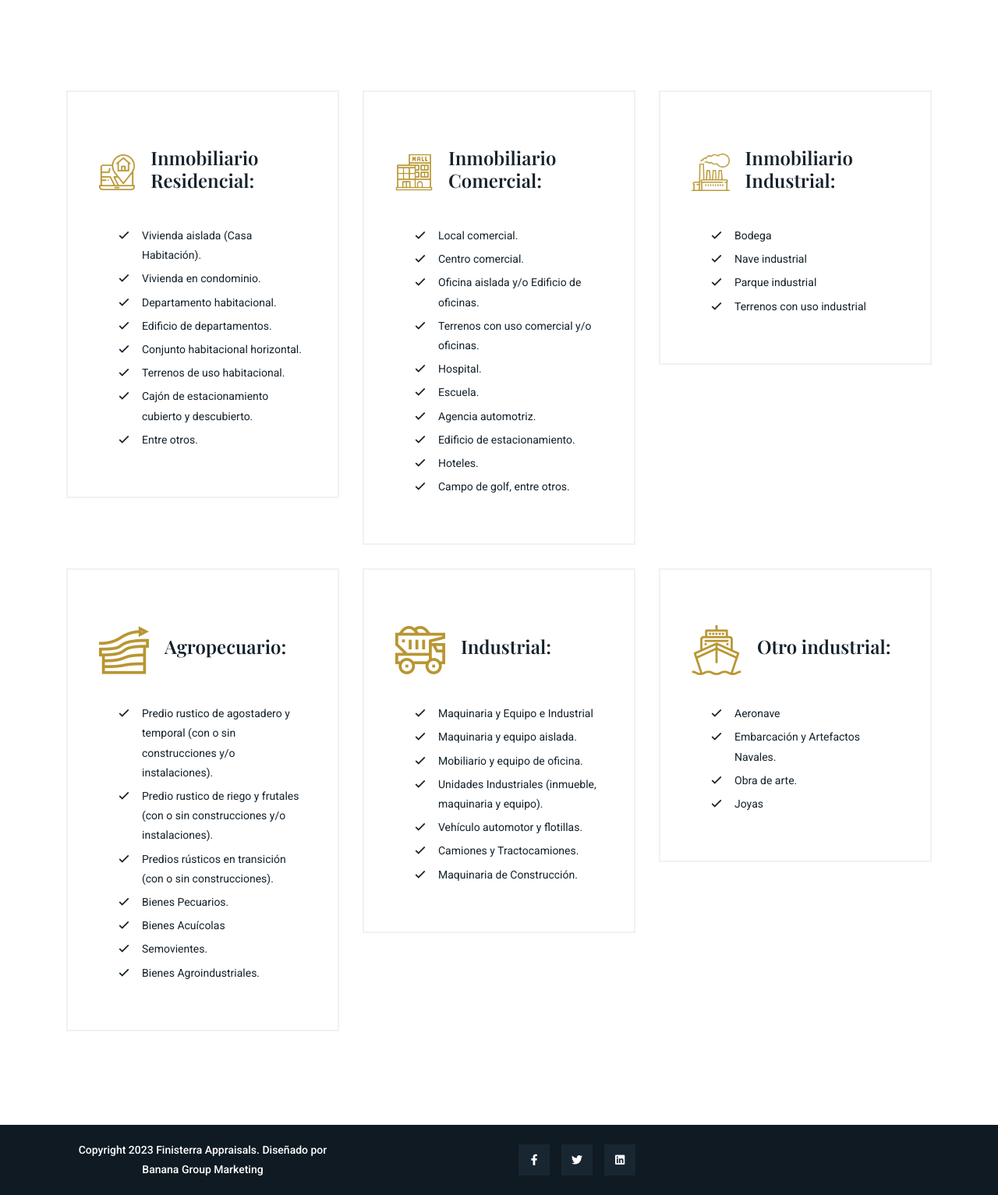
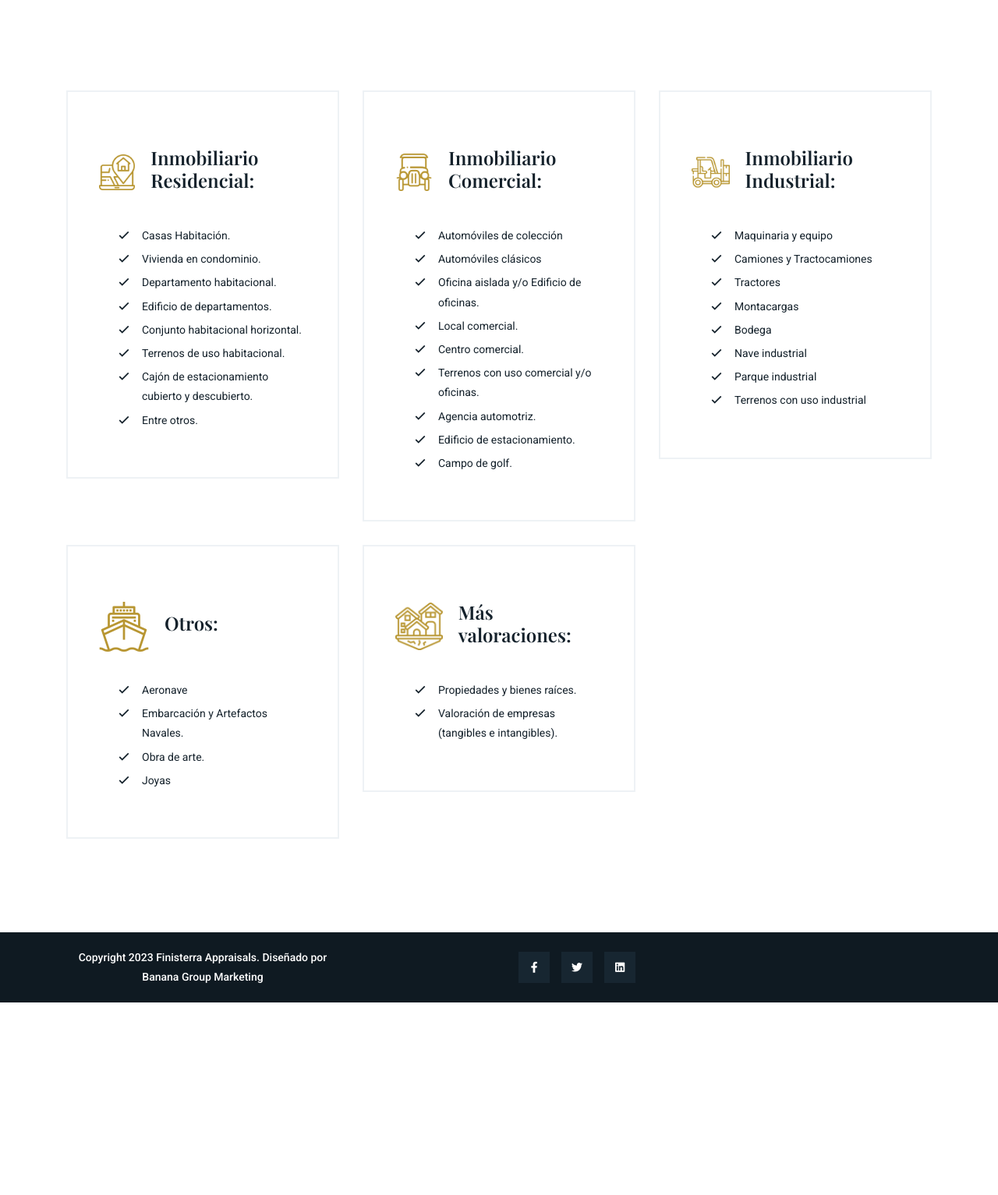
Before and after one commit to Ivonnemtz96/finisterra, a PHP site: page /bienes in a window 1280 px wide. Shown: the part 661-2194 px from the top of the page at 78% size. After the commit the page ends 1947 px from the top, so only its background shows below. Run offline with PHP 8.4, Linux system fonts and the light colour scheme; some libraries are stand-ins or nearby versions.

Commit message:
Se cambia texto de faqs, se cambian bienes y se agregan más, se cambios icons

```diff
--- a/modules/bienes.php
+++ b/modules/bienes.php
@@ -29,7 +29,7 @@
                     </div>
                     <p class="fw-500 mb-xl-10">
                     <ul>
-                        <li>Vivienda aislada (Casa Habitación).</li>
+                        <li>Casas Habitación.</li>
                         <li>Vivienda en condominio.</li>
                         <li>Departamento habitacional.</li>
                         <li>Edificio de departamentos.</li>
@@ -48,22 +48,24 @@
                 <div class="choose-us-box style-2 mb-xl-30">
                     <div class="top-sec">
                         <div class="icon">
-                            <img src="/assets/images/comercial.png" alt="">
+                            <img src="/assets/images/clasico.png" alt="">
                         </div>
                         <h4 class="fw-600 no-margin"><a href="">Inmobiliario Comercial:</a></h4>
                     </div>
                     <p class="fw-500 mb-xl-10">
                     <ul>
+                        <li>Automóviles de colección</li>
+                        <li>Automóviles clásicos</li>
+                        <li>Oficina aislada y/o Edificio de oficinas.</li>
                         <li>Local comercial.</li>
                         <li>Centro comercial.</li>
-                        <li>Oficina aislada y/o Edificio de oficinas.</li>
                         <li>Terrenos con uso comercial y/o oficinas.</li>
-                        <li>Hospital.</li>
-                        <li>Escuela.</li>
+                        <!-- <li>Hospital.</li>
+                        <li>Escuela.</li> -->
                         <li>Agencia automotriz.</li>
                         <li>Edificio de estacionamiento.</li>
-                        <li>Hoteles.</li>
-                        <li>Campo de golf, entre otros.</li>
+                        <!-- <li>Hoteles.</li> -->
+                        <li>Campo de golf.</li>
                     </ul>
                     </p>
 
@@ -74,12 +76,16 @@
                 <div class="choose-us-box style-2 mb-xl-30">
                     <div class="top-sec">
                         <div class="icon">
-                        <img src="/assets/images/industrial.png" alt="">
+                        <img src="/assets/images/montacarga2.png" alt="">
                         </div>
                         <h4 class="fw-600 no-margin"><a href="">Inmobiliario Industrial:</a></h4>
                     </div>
                     <p class="fw-500 mb-xl-10">
                     <ul>
+                        <li>Maquinaria y equipo</li>
+                        <li>Camiones y Tractocamiones</li>
+                        <li>Tractores</li>
+                        <li>Montacargas</li>
                         <li>Bodega</li>
                         <li>Nave industrial</li>
                         <li>Parque industrial</li>
@@ -90,7 +96,7 @@
                     <i class="flaticon-investment bg-icon"></i>
                 </div>
             </div>
-            <div class="col-lg-4 col-md-6">
+            <!-- <div class="col-lg-4 col-md-6">
                 <div class="choose-us-box style-2 mb-md-30">
                     <div class="top-sec">
                         <div class="icon">
@@ -134,14 +140,14 @@
                     </p>
                     <i class="flaticon-growth bg-icon"></i>
                 </div>
-            </div>
+            </div> -->
             <div class="col-lg-4 col-md-6">
                 <div class="choose-us-box style-2">
                     <div class="top-sec">
                         <div class="icon">
                         <img src="/assets/images/embarcacion.png" alt="">
                         </div>
-                        <h4 class="fw-600 no-margin"><a href="">Otro industrial:</a></h4>
+                        <h4 class="fw-600 no-margin"><a href="">Otros:</a></h4>
                     </div>
                     <p class="fw-500 mb-xl-10">
                         <ul>
@@ -155,6 +161,27 @@
                 </div>
             </div>
 
+
+            <div class="col-lg-4 col-md-6">
+                <div class="choose-us-box style-2">
+                    <div class="top-sec">
+                        <div class="icon">
+                        <img src="/assets/images/casas.png" alt="">
+                        </div>
+                        <h4 class="fw-600 no-margin"><a href="">Más valoraciones:</a></h4>
+                    </div>
+                    <p class="fw-500 mb-xl-10">
+                        <ul>
+                            <li>Propiedades y bienes raíces.</li>
+                            <li>Valoración de empresas (tangibles e intangibles).</li>
+                        </ul>
+                    </p>
+                    <i class="flaticon-box bg-icon"></i>
+                </div>
+            </div>
+
+
+
         </div>
     </div>
 </section>
--- a/modules/index.php
+++ b/modules/index.php
@@ -347,7 +347,7 @@
                     <div class="section-header left-heading">
                         <div class="section-heading">
                             <h6 class="text-orange mb-xl-10 sub-heading"><span>FAQ</span></h6>
-                            <h3 class="fw-700 title">Algunas preguntas frecuentes<span class="text-orange">.</span></h3>
+                            <h3 class="fw-700 title">¿Qué ocupo para solicitar el avalúo u opinión de valor?<span class="text-orange">.</span></h3>
                         </div>
                     </div>
                     <div id="accordion" class="custom-faqs">
```
Also changed, not shown: assets/images/casas.png (added), assets/images/clasico.png (added), assets/images/montacarga2.png (added).
